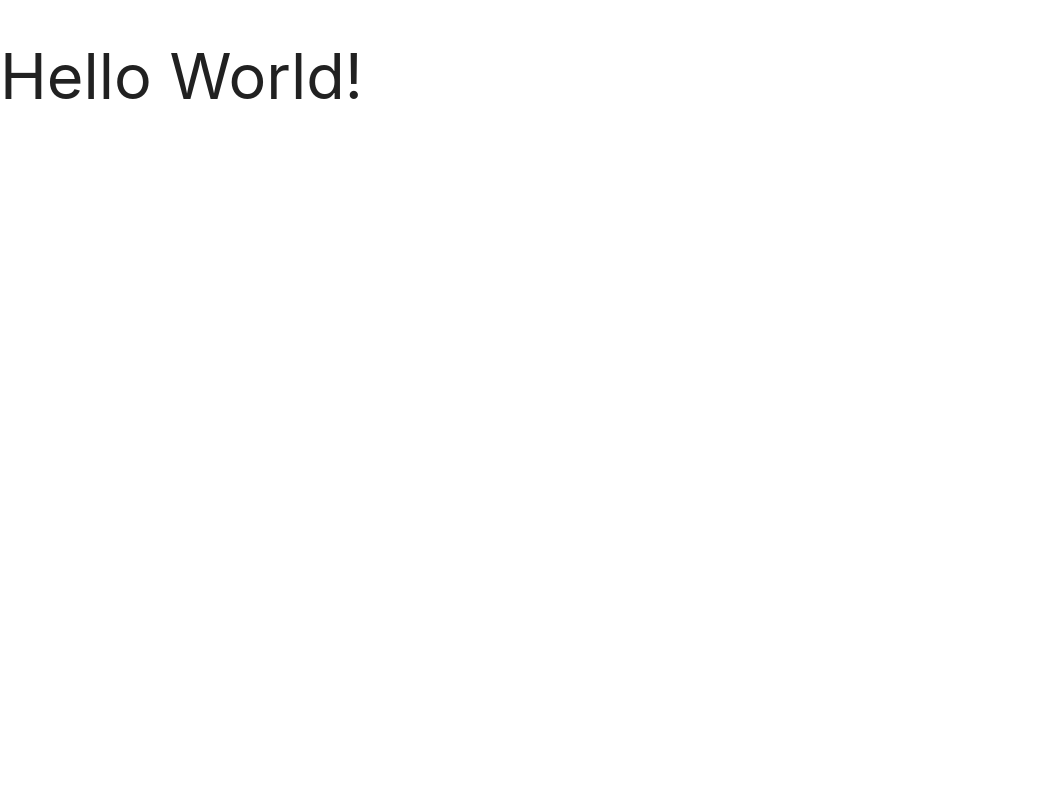
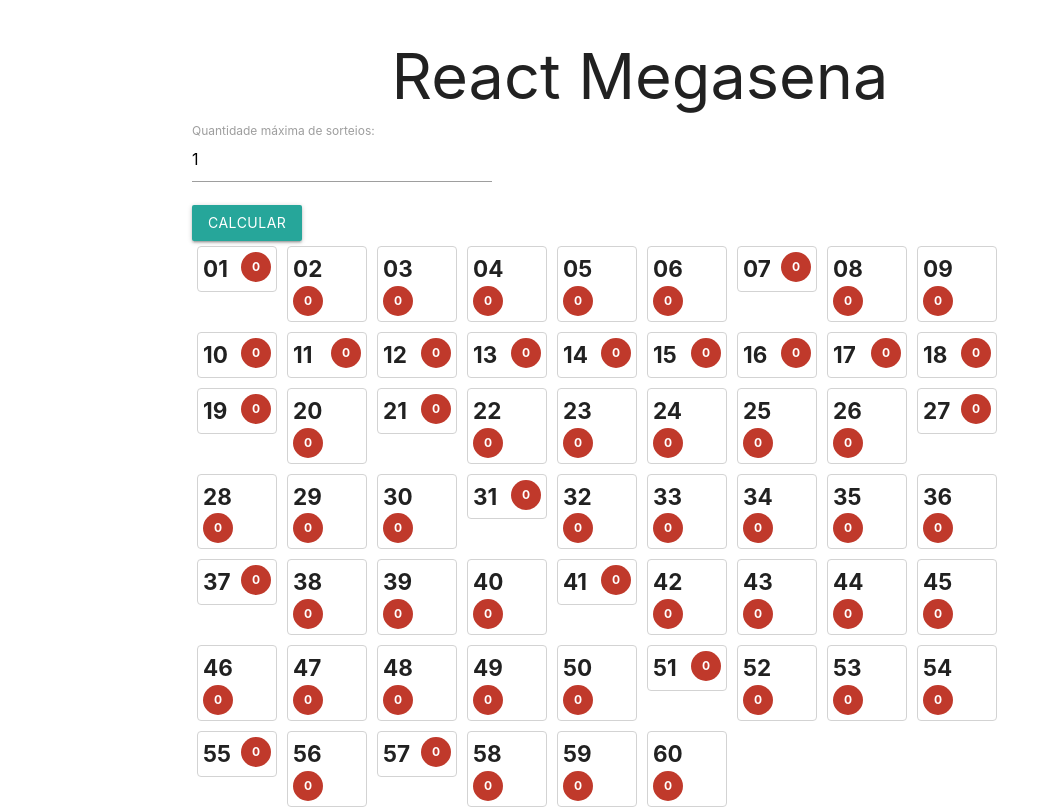
Before and after one commit to kevynfg/loterica-web, a React (Create React App) app: page / in a window 1280 px wide. Shown: the whole page, without its empty margins (0-1055 px from the left). Built offline with nearby package versions, Linux system fonts and the light colour scheme.

Commit message:
- react da aula interativa

```diff
--- a/src/App.js
+++ b/src/App.js
@@ -1,7 +1,128 @@
-import React, { Component } from 'react';
+import React, { useState, useEffect, useRef } from 'react';
 
-export default class App extends Component {
-  render() {
-    return <h1>Hello World!</h1>;
-  }
+import Form from './components/Form/Form';
+import Numbers from './components/Numbers/Numbers';
+import PickedNumbers from './components/PickedNumbers/PickedNumbers';
+import Number from './components/Number/Number';
+
+function getEmptyArray() {
+  const array = Array.from({ length: 60 }).map((_, index) => {
+    const id = index + 1;
+    const description = id.toString().padStart(2, '0');
+
+    return {
+      id,
+      description,
+      value: id,
+      count: 0,
+    };
+  });
+
+  return array;
 }
+
+//Existe uma regra, que estas funções não geram 1
+//por isso o + 1 é usado
+//vai até o número 61
+function generateNumber(min = 1, max = 60) {
+  return Math.floor(Math.random() * (max - min + 1) + min);
+}
+
+export default function App() {
+  const [numbers, setNumbers] = useState(getEmptyArray());
+  const [pickedNumbers, setPickedNumbers] = useState([]);
+  const [isCalculating, setIsCalculating] = useState(false);
+  const [limit, setLimit] = useState(1);
+
+  const canRun = useRef(false);
+  //let canRun = false;
+
+  useEffect(() => {
+    if (!canRun.current) {
+      return;
+    }
+    // if (!canRun) {
+    //   return;
+    // }
+
+    const interval = setTimeout(() => {
+      if (pickedNumbers.length === 6) {
+        setIsCalculating(false);
+
+        /**
+         * Retorno simples. O clearInterval
+         * é feito ao final do useEffect
+         */
+        return;
+      }
+
+      //Faz cópia dos dois arrays gerados para trabalhar depois
+      const newNumber = generateNumber();
+      const newNumbers = [...numbers];
+      const newPickedNumbers = [...pickedNumbers];
+
+      //Se encontrar o item sorteado no array -> incrementa o contador dele
+      const item = newNumbers.find((item) => item.value === newNumber);
+      item.count++;
+
+      //Se o contador chegou no limite colocado no input
+      if (item.count === limit) {
+        newPickedNumbers.push(item.value);
+      }
+
+      setNumbers(newNumbers);
+      setPickedNumbers(newPickedNumbers);
+    }, 4); // Valor mínimo
+
+    /**
+     * Retorno obrigatório de um setInterval
+     * em useEffect. Perceba que o retorno é,
+     * na verdade, uma arrow function. Isso
+     * faz parte da sintaxe do useEffect
+     */
+    return () => {
+      console.log('clearInterval');
+      clearTimeout(interval);
+    };
+  }, [limit, numbers, pickedNumbers, isCalculating]);
+
+  const handleLimitChange = (newLimit) => {
+    setLimit(newLimit);
+  };
+
+  const handleButtonClick = () => {
+    canRun.current = true;
+    //canRun = true;
+
+    setNumbers(getEmptyArray());
+    setPickedNumbers([]);
+    setIsCalculating(true);
+  };
+
+  return (
+    <div className="container">
+      <h1 className="center">React Megasena</h1>
+
+      <Form
+        onButtonClick={handleButtonClick}
+        onLimitChange={handleLimitChange}
+        data={{ isCalculating, limit }}
+      />
+
+      <Numbers>
+        {numbers.map((number) => {
+          const { id, value } = number;
+          const isPicked = pickedNumbers.some((item) => item === value);
+
+          return (
+            <div key={id}>
+              <Number picked={isPicked}>{number}</Number>
+            </div>
+          );
+        })}
+      </Numbers>
+
+      <PickedNumbers>{pickedNumbers}</PickedNumbers>
+    </div>
+  );
+}
--- /dev/null
+++ b/src/components/Form/Form.js
@@ -0,0 +1,53 @@
+import React from 'react';
+
+export default function Form({ onLimitChange, onButtonClick, data }) {
+  const handleLimitChange = ({ target }) => {
+    //parseInt é mais seguro, com 10 -> decimal
+    onLimitChange(parseInt(target.value, 10));
+  };
+
+  const { limit, isCalculating } = data;
+
+  return (
+    <form>
+      <div styles={styles.flexRow}>
+        <div
+          className="input-field"
+          style={{ width: '300px', marginRight: '10px' }}
+        >
+          <input
+            id="inputLimit"
+            type="number"
+            min="1"
+            max="999"
+            step="1"
+            value={limit}
+            onChange={handleLimitChange}
+            disabled={isCalculating}
+          />
+          <label htmlFor="inputLimit" className="active">
+            Quantidade máxima de sorteios:
+          </label>
+        </div>
+
+        <button
+          type="submit"
+          className="waves-effect waves-light btn"
+          onClick={onButtonClick}
+          disabled={isCalculating}
+        >
+          Calcular
+        </button>
+      </div>
+    </form>
+  );
+}
+
+const styles = {
+  flexRow: {
+    display: 'flex',
+    flexDirection: 'row',
+    alignItems: 'center',
+    justifyContent: 'center',
+  },
+};
--- /dev/null
+++ b/src/components/Number/Number.js
@@ -0,0 +1,57 @@
+import React from 'react';
+
+export default function Number({ children: number, picked }) {
+  const { description, count } = number;
+
+  const pickedStyle = picked ? { backgroundColor: '#81ecec' } : {};
+  return (
+    <div style={{ ...styles.container, ...pickedStyle }}>
+      <span style={styles.number}>{description}</span>
+
+      <div style={styles.badgeContainer}>
+        <span style={styles.badge}>{count}</span>
+      </div>
+    </div>
+  );
+}
+
+const styles = {
+  container: {
+    border: '1px solid lightgray',
+    borderRadius: '4px',
+    padding: '5px',
+    margin: '5px',
+
+    display: 'flex',
+    flexDirection: 'row',
+    alignItems: 'flex-start',
+    justifyContent: 'space-between',
+    width: '80px',
+    flexWrap: 'wrap',
+  },
+
+  number: {
+    fontSize: '1.5rem',
+    fontWeight: 'bold',
+    marginRight: '10px',
+  },
+
+  badgeContainer: {
+    minWidth: '30px',
+    minHeight: '30px',
+    border: '1px solid transparent',
+    borderRadius: '50%',
+    backgroundColor: '#c0392b',
+
+    padding: '4px',
+    display: 'flex',
+    alignItems: 'center',
+    justifyContent: 'center',
+  },
+
+  badge: {
+    fontSize: '0.8rem',
+    fontWeight: 'bold',
+    color: 'white',
+  },
+};
--- /dev/null
+++ b/src/components/Numbers/Numbers.js
@@ -0,0 +1,15 @@
+import React from 'react';
+
+export default function Numbers({ children: numbers }) {
+  return <div style={styles.flexRow}>{numbers}</div>;
+}
+
+const styles = {
+  flexRow: {
+    display: 'flex',
+    flexDirection: 'row',
+    alignItems: 'flex-start',
+    justifyContent: 'flex-start',
+    flexWrap: 'wrap',
+  },
+};
--- /dev/null
+++ b/src/components/PickedNumbers/PickedNumbers.js
@@ -0,0 +1,18 @@
+import React from 'react';
+
+export default function PickedNumbers({ children: numbers }) {
+  numbers.sort((a, b) => a - b);
+
+  if (numbers.length > 0) {
+    const formattedNumbers = numbers
+      .map((number) => number.toString().padStart(2, '0'))
+      .join(', ');
+
+    return (
+      <p style={{ fontSize: '1.5rem' }}>
+        Números sorteados: <strong>{formattedNumbers}</strong>
+      </p>
+    );
+  }
+  return null;
+}
```
Also changed, not shown: index.html (deleted, +0 -19 lines), srcbase/script.js (deleted, +0 -29 lines).
